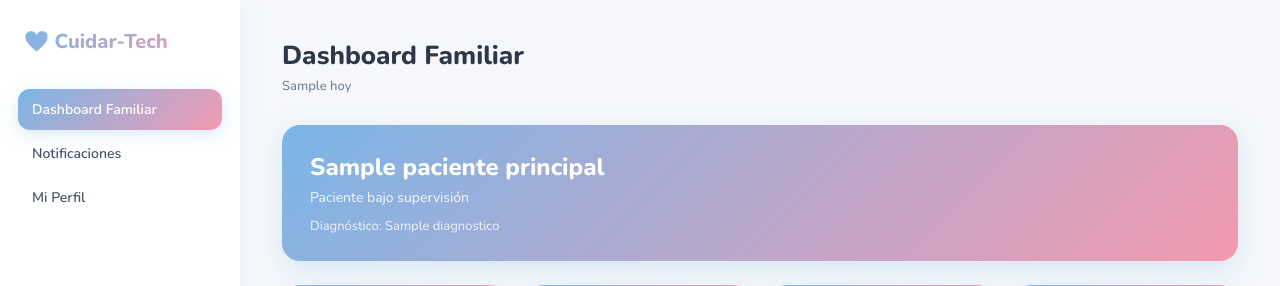
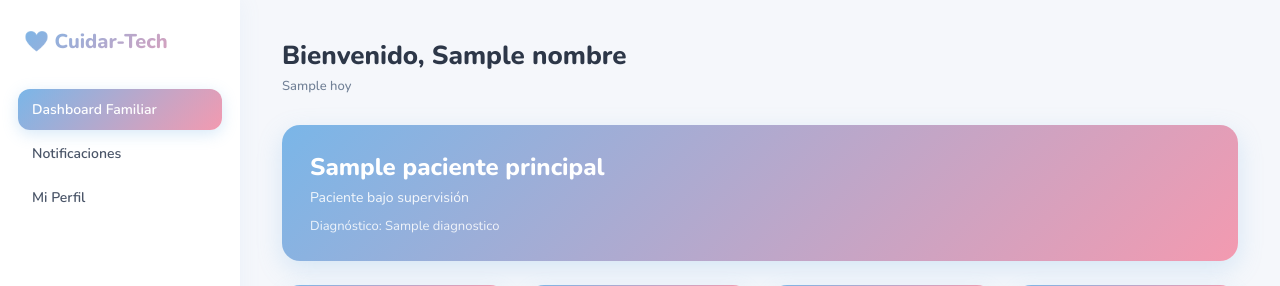
Before and after one commit to sarasanchezes-bot/cuidartech, a Django app: template templates/dashboard_familiar.html in a window 1280 px wide. Shown: the top 286 px of the page. Run offline with Django 5.2, Linux system fonts and the light colour scheme; tables that the repository leaves empty hold one stand-in row (values such as "Sample post"); the template is opened without the code that fills it: values that come from a table or form of the project are taken from there, most other values are stand-ins (such as "Sample title", 1, 10 or a date in 2020).

Commit message:
feat: bienvenido nombre

```diff
--- a/templates/dashboard_familiar.html
+++ b/templates/dashboard_familiar.html
@@ -23,7 +23,7 @@
 </div>
 
 <div class="main">
-    <div class="title">Dashboard Familiar</div>
+    <h1>Bienvenido, {{ nombre }}</h1>
     <div class="date">{{ hoy }}</div>
 
     {% if not paciente_principal %}
```
